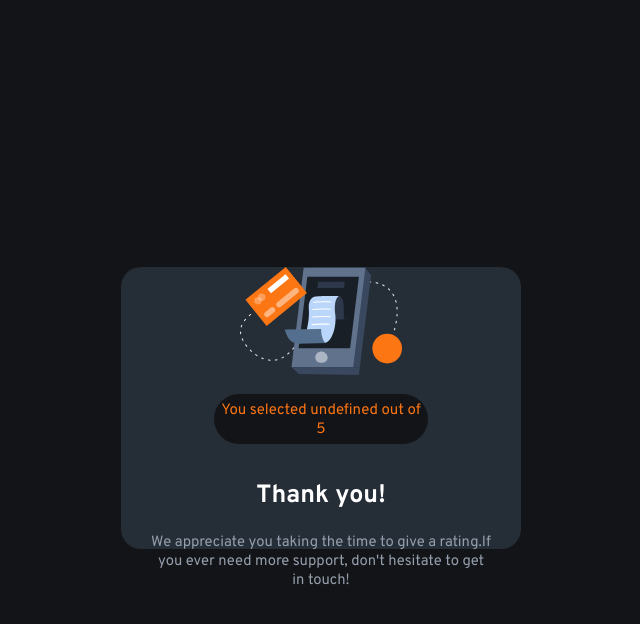
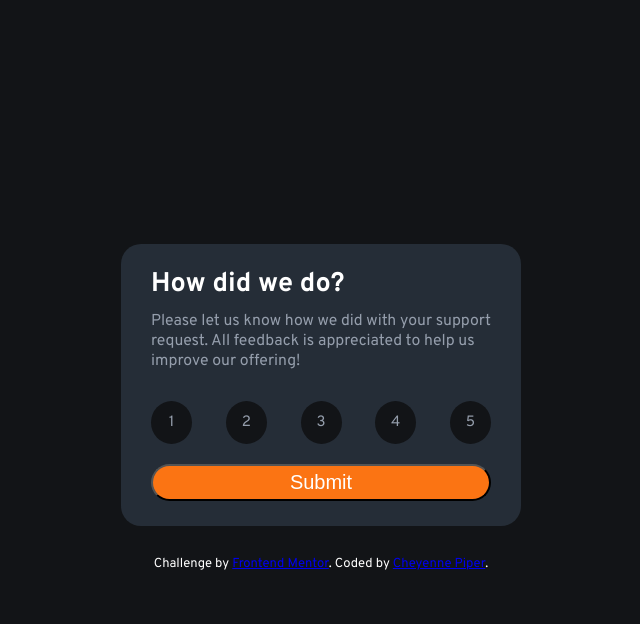
Before and after one commit to PiperRc/Interactive-Rating, a plain HTML site: page index.html in a window 1280 px wide. Both pictures are taken after a click on the button "Submit". Shown: the whole page, without its empty margins (319-959 px from the left). Drawn offline with Linux system fonts and the light colour scheme.

Commit message:
Add files via upload

```diff
--- a/app.js
+++ b/app.js
@@ -1,17 +1,13 @@
 const label=document.querySelectorAll('label');
 const radiobtn=document.querySelectorAll('.radiobtn');
-
 const submit=document.querySelector('.submit-btn');
 const container=document.querySelector('.container');
 const thankyou=document.querySelector('.thankyou');
-const rating=document.querySelector('.selected span')
-// const form=document.querySelector('form');
-
-
+const rating=document.querySelector('.selected span');
+const main=document.querySelector('main');
 
 const getValue=() => {
 
-    const radiobtn = document.querySelectorAll('.radiobtn');
     for (i = 0; i < radiobtn.length; i++) {
         if (radiobtn[i].checked) {
            return label[i].textContent;
@@ -21,22 +17,15 @@ const getValue=() => {
 }
 
 submit.addEventListener('click',()=>{
-
-container.style.opacity=0;
-container.style.zIndex=-1;
-thankyou.style.opacity=1;
-thankyou.style.zIndex=1;
-rating.innerHTML=getValue();
+for(i=0;i<radiobtn.length;i++){
+    if(radiobtn[i].checked){
+        container.style.opacity=0;
+        container.style.zIndex=-1;
+        thankyou.style.opacity=1;
+        thankyou.style.zIndex=1;
+        rating.innerHTML=getValue();
+        main.style.paddingTop='2rem';
+        main.style.paddingBottom='7rem';
+    }
+}
 })
-
-
-// // sent.html
-// let charlene=document.querySelector('.charlene')
-// form.addEventListener('submit',(e)=>{
-
-//     e.preventDefault();
-//     charlene.innerHTML=getValue();
-// })
-
-
-// //
--- a/index.html
+++ b/index.html
@@ -75,7 +75,10 @@
         </section>
 
     </main>
-
+    <div class="attribution">
+        Challenge by <a href="https://www.frontendmentor.io?ref=challenge" target="_blank">Frontend Mentor</a>. Coded by
+        <a href="https://github.com/PiperRc" target="_blank">Cheyenne Piper</a>.
+    </div>
 
     <script src="app.js"></script>
 </body>
--- a/style.css
+++ b/style.css
@@ -19,6 +19,7 @@ body {
     height: 100vh;
     /* affects main */
     display: flex;
+    flex-direction: column;
     justify-content: center;
     align-items: center;
     /*  */
@@ -28,7 +29,6 @@ body {
 }
 
 main {
-    /* border: 2px solid plum; */
     width: 95%;
     max-width: 400px;
     /* affects section */
@@ -38,20 +38,16 @@ main {
     /*  */
     background-color: var(--dBlue);
     border-radius: 2rem;
-
     position: relative;
-
 }
 
-.container,.thankyou {
-    /* border: 2px solid green; */
+.container, .thankyou {
     width: 85%;
     padding-bottom: 2.5rem;
 }
 
 
 .star-icon {
-
     border-radius: 50%;
     width: min(5%, 20px);
     display: flex;
@@ -77,7 +73,7 @@ main {
     display: block;
 }
 
-/* for clicking on button */
+/* radio buttons*/
 .buttons {
     display: flex;
     justify-content: space-between;
@@ -109,12 +105,9 @@ input[name="radiobtn"]:checked+label {
 input[name="radiobtn"]+label:hover {
     /* style checked state as you like */
     cursor: pointer;
-
 }
 
-
 /*  */
-
 .submit-btn {
     width: 100%;
     color: white;
@@ -137,25 +130,22 @@ input[name="radiobtn"]+label:hover {
 
 /* thank you page */
 .thankyou {
-    /* border: 1px solid red; */
+    background-color: var(--dBlue);
     position: absolute;
     opacity: 0;
     z-index: -1;
 }
 
-
-.phone-icon{
+.phone-icon {
     text-align: center;
 }
 
-
-.selected{
+.selected {
     display: flex;
     justify-content: center;
 }
 
-
-.selected p{
+.selected p {
     background-color: var(--vDBlue);
     text-align: center;
     width: 60%;
@@ -169,7 +159,7 @@ input[name="radiobtn"]+label:hover {
     color: var(--orange);
 }
 
-.thankyou h1{
+.thankyou h1 {
     text-align: center;
     text-align: center;
     font-size: 2.5rem;
@@ -180,17 +170,22 @@ input[name="radiobtn"]+label:hover {
     font-size: 1.5rem;
     color: var(--lGrey);
 }
-.thankyouNote span{
+
+.thankyouNote span {
     display: block;
 }
 
+.attribution{
+    margin-top:3rem;
+    font-size: 1.3rem;
+}
 @media screen and (min-width:400px) {
     .intro span {
         display: inline;
         font-size: 1.58rem;
     }
 
-    .thankyouNote span{
+    .thankyouNote span {
         display: inline;
         font-size: 1.48rem;
     }
```
Also changed, not shown: screenshots/screenshot.png (added), 1 other file. Lines whose indentation alone changed are shown as unchanged.
